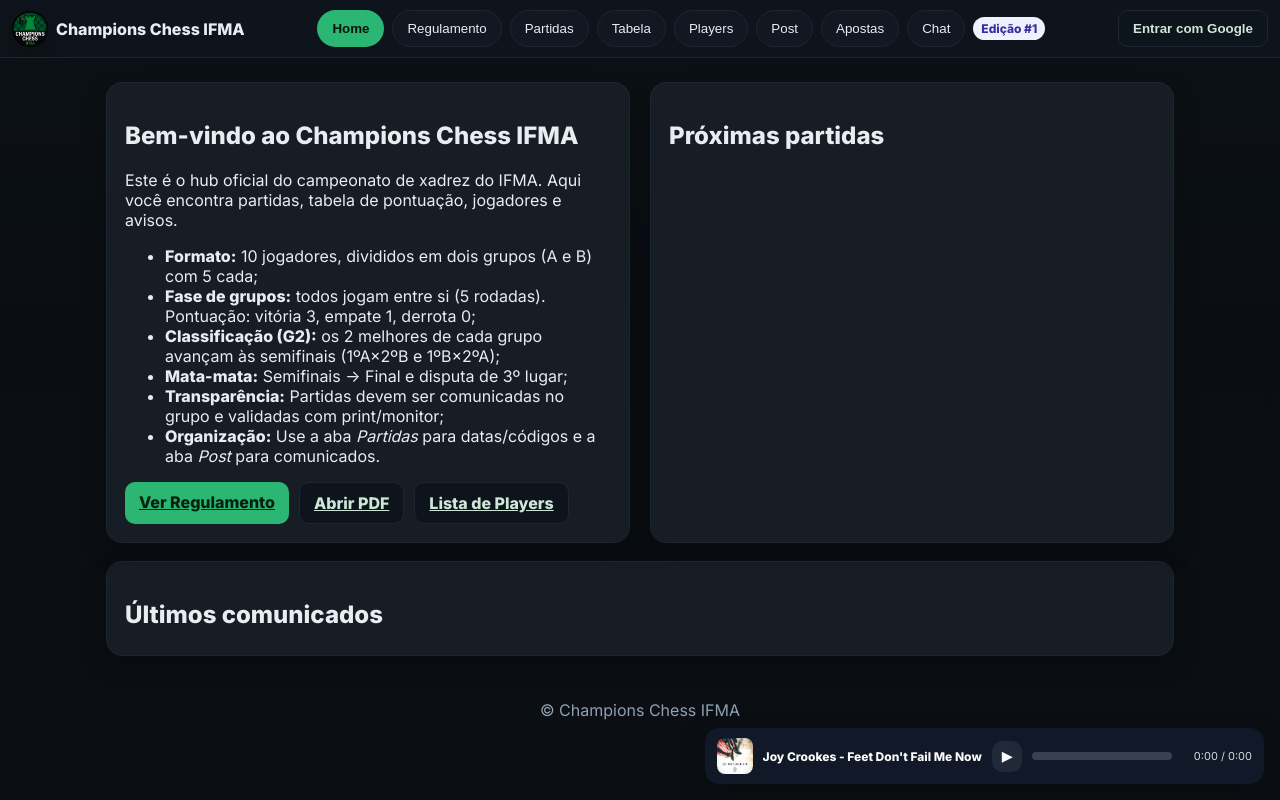
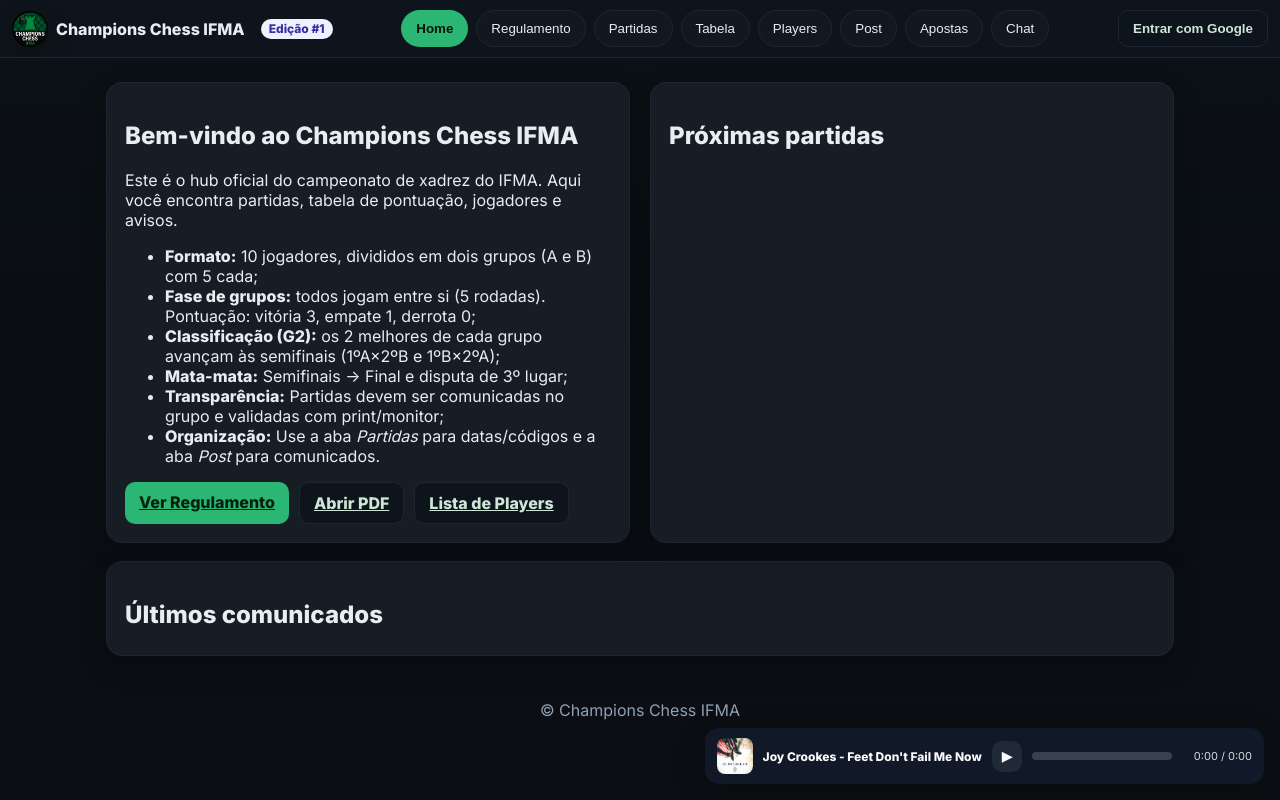
Before and after one commit to xc-hugo/Champions-Chess-IFMA, a plain HTML site: page index.html in a window 1280 px wide. Drawn offline with Linux system fonts and the light colour scheme; no server answers.

Commit message:
Update index.html

```diff
--- a/index.html
+++ b/index.html
@@ -7,13 +7,44 @@
   <link rel="preconnect" href="https://fonts.googleapis.com">
   <link href="https://fonts.googleapis.com/css2?family=Inter:wght@400;600;800&display=swap" rel="stylesheet">
   <link rel="stylesheet" href="styles.css"/>
+
+  <!-- Estilo do badge de Edição ao lado do título -->
+  <style>
+    .badge-edicao{
+      padding:4px 8px;
+      border-radius:999px;
+      background:#EEF2FF;
+      color:#3730A3;
+      font-weight:700;
+      font-size:12px;
+      display:inline-flex;
+      align-items:center;
+      gap:6px;
+      margin-left:8px;
+      line-height:1;
+      vertical-align:middle;
+      white-space:nowrap;
+    }
+    /* Ajuste visual para alinhar logo + título + badge */
+    .topbar .nav-left{
+      display:flex;
+      align-items:center;
+      gap:8px;
+      white-space:nowrap;
+    }
+    .topbar .nav-left strong{
+      font-weight:800;
+    }
+  </style>
 </head>
 <body>
   <!-- NAVBAR (TOPBAR) - não é fixa -->
   <nav class="tabs topbar">
     <div class="nav-left">
       <img src="logo.png" alt="Champions Chess IFMA" class="logo logo--small">
-      <strong>Champions Chess IFMA</strong>
+      <strong id="brand">Champions Chess IFMA</strong>
+      <!-- Badge fixo ao lado do nome. O app.js atualiza o texto (edição) dinamicamente -->
+      <span id="tournament-badge" class="badge-edicao">Edição #1</span>
     </div>
 
     <div class="nav-center">
```
